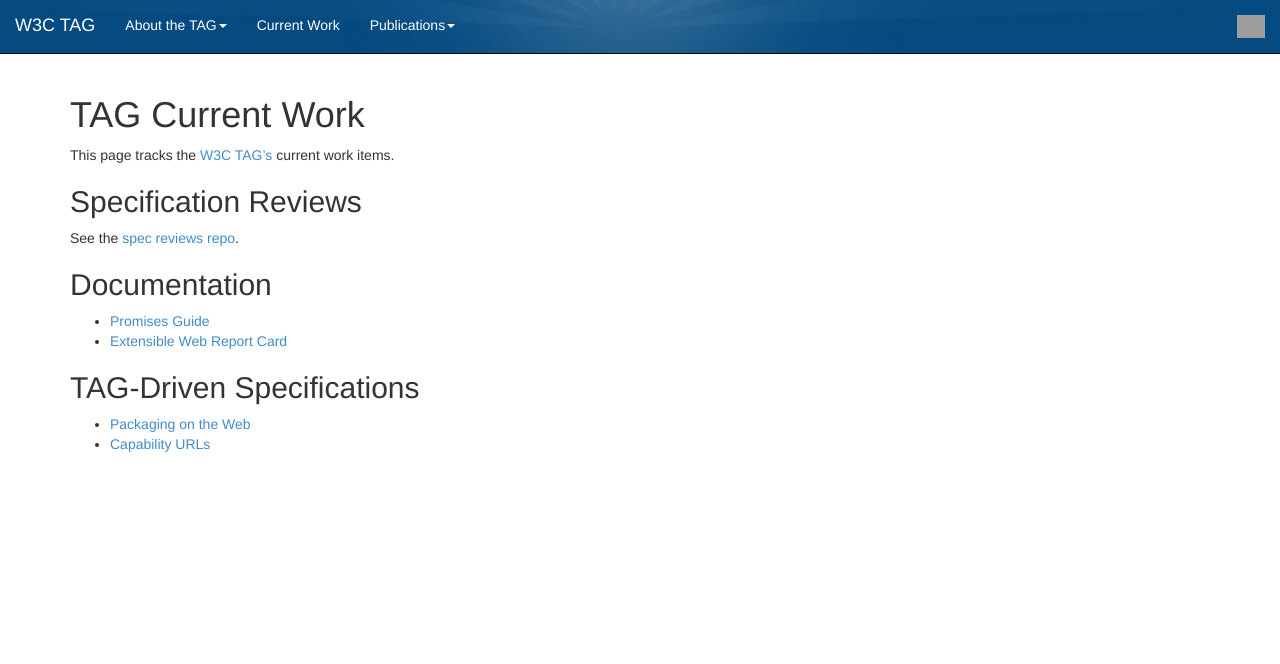
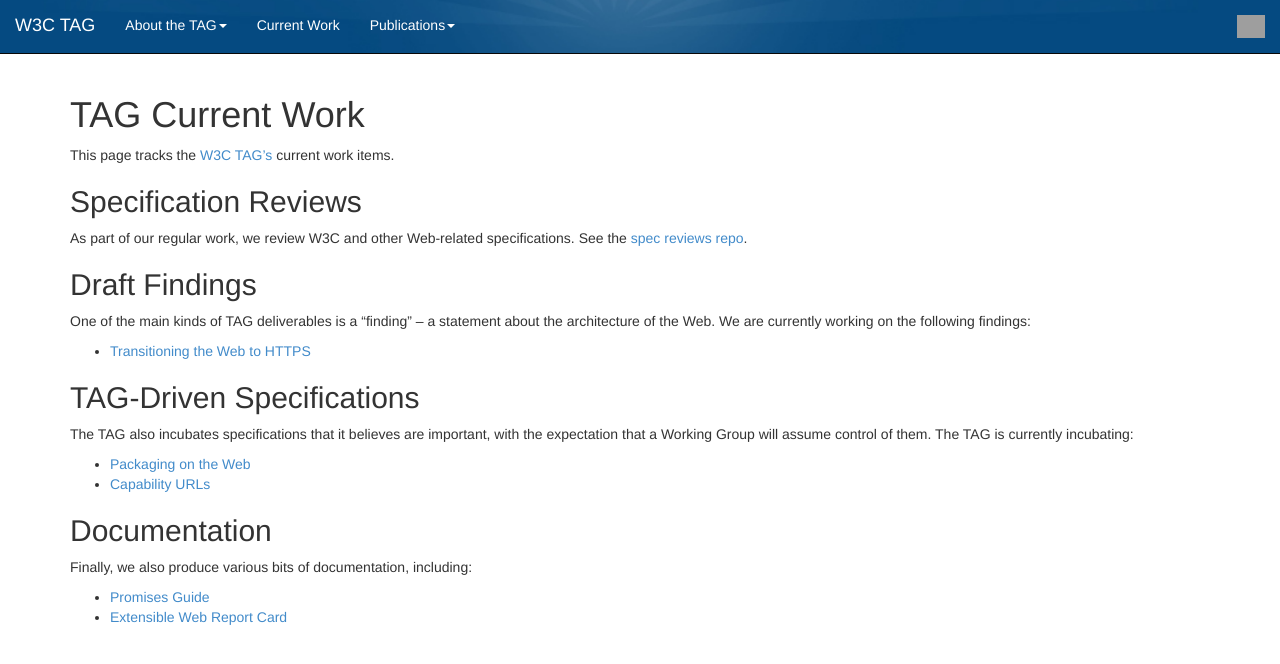
Before and after one commit to w3ctag/tag.w3.org, a Jekyll site: the page built from index.md, in a window 1280 px wide. Shown: the top 664 px of the page. Built offline with Jekyll 4.4.1, drawn with Linux system fonts in a browser that asks for light colours; grey boxes are pictures that could not be loaded.

Commit message:
Rearrange, add web-https, explain the categories.

```diff
--- a/index.md
+++ b/index.md
@@ -9,14 +9,26 @@
 
 ## Specification Reviews
 
-See the [spec reviews repo](https://github.com/w3ctag/spec-reviews).
+As part of our regular work, we review W3C and other Web-related specifications. See the [spec reviews repo](https://github.com/w3ctag/spec-reviews).
+
+
+##  Draft Findings
+
+One of the main kinds of TAG deliverables is a "finding" -- a statement about the architecture of the Web. We are currently working on the following findings:
+
+* [Transitioning the Web to HTTPS](https://w3ctag.github.io/web-https/)
+
+## TAG-Driven Specifications
+
+The TAG also incubates specifications that it believes are important, with the expectation that a Working Group will assume control of them. The TAG is currently incubating:
+
+* [Packaging on the Web](https://github.com/w3ctag/packaging-on-the-web)
+* [Capability URLs](https://github.com/w3ctag/capability-urls)
+
 
 ## Documentation
 
+Finally, we also produce various bits of documentation, including:
+
 * [Promises Guide](https://github.com/w3ctag/promises-guide)
 * [Extensible Web Report Card](https://w3ctag.github.io/extensible-web-report-card)
-
-## TAG-Driven Specifications
-
-* [Packaging on the Web](https://github.com/w3ctag/packaging-on-the-web)
-* [Capability URLs](https://github.com/w3ctag/capability-urls)
```
